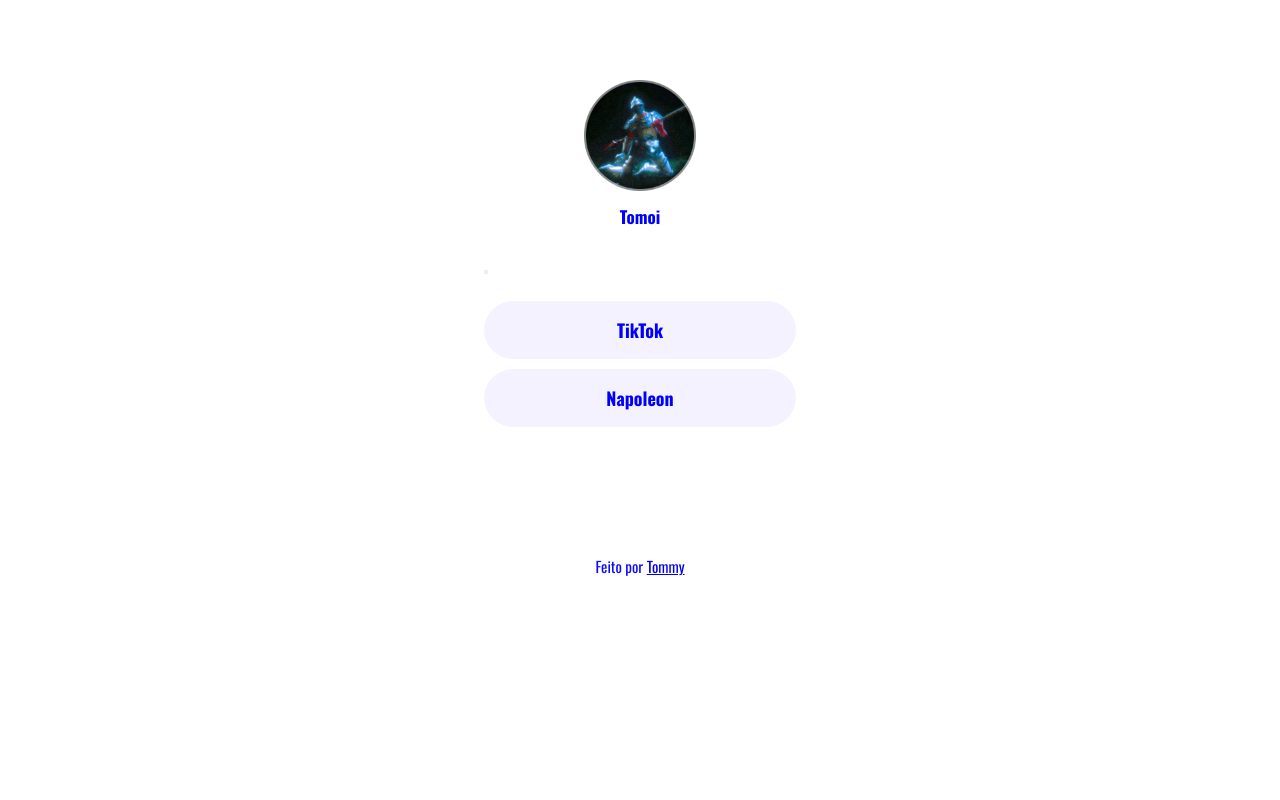
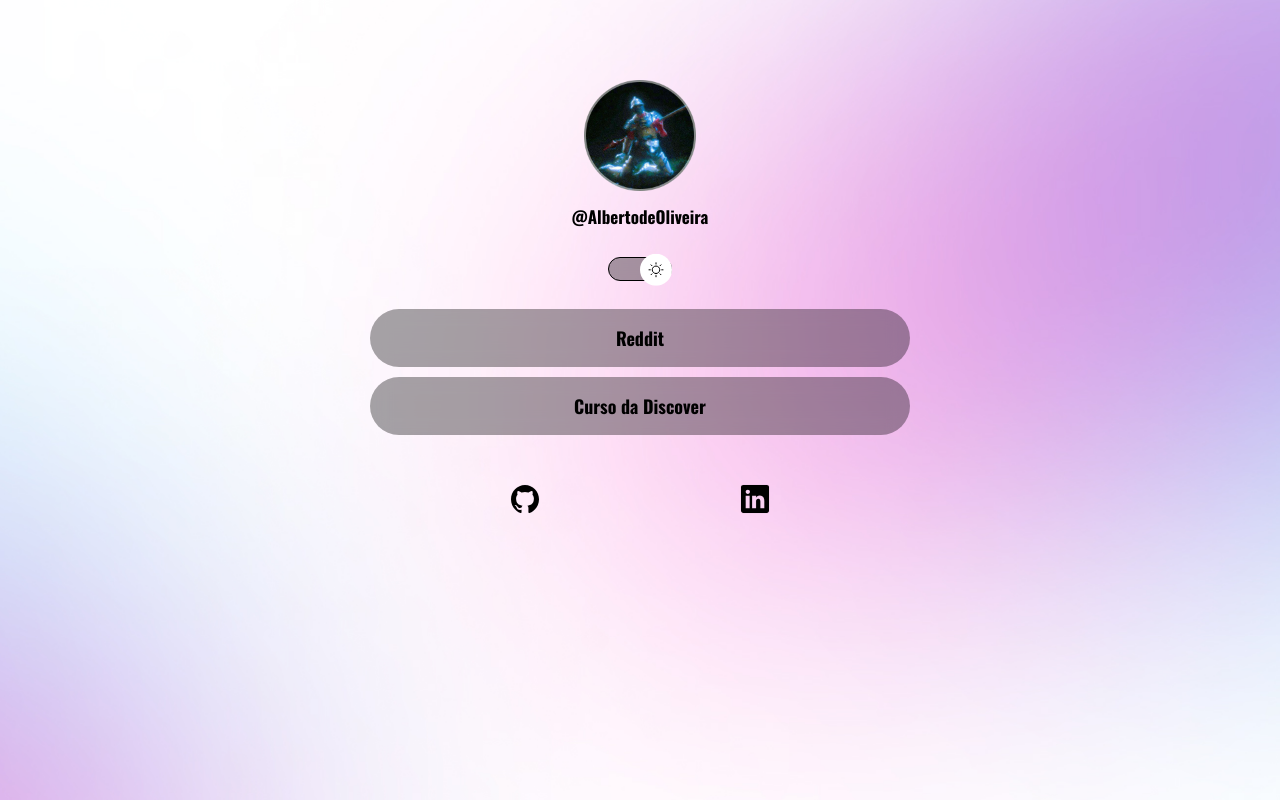
Before and after one commit to Smooth00724/projeto-curso-rocketseat-backend-frontend, a plain HTML site: page index.html in a window 1280 px wide. Shown: the top 800 px of the page. Drawn offline with nearby package versions, Linux system fonts and the light colour scheme.

Commit message:
adjust README links

```diff
--- a/index.html
+++ b/index.html
@@ -15,7 +15,7 @@
     <div id="container">
       <div id="profile">
         <img src="./assets/NovoAvatar.png" alt="Imagem de um cavaleiro medieval ajoelhado sendo empunhalado por uma lança">
-        <p>Tomoi</p>
+        <p>@AlbertodeOliveira</p>
       </div>
 
       <div id="switch" onclick="toggleMode()">
@@ -27,18 +27,18 @@
 
       <ul>
         <li>
-          <a href="https://www.tiktok.com/@tomoiyio?is_from_webapp=1&sender_device=pc" target="_blank">TikTok</a>
+          <a href="https://www.reddit.com/u/Tiny-Arm-6752/s/D4ZO9SyQrz" target="_blank">Reddit</a>
         </li>
         <li>
-          <a href="https://pt.wikipedia.org/wiki/Napole%C3%A3o_Bonaparte" target="_blank">Napoleon</a>
+          <a href="https://app.rocketseat.com.br/journey/discover/contents" target="_blank">Curso da Discover</a>
         </li>
       </ul>
       <div id="Socialink">
-        <a href="https://www.tiktok.com/@tomoiyio?is_from_webapp=1&sender_device=pc" target="_blank" >
-          <ion-icon name="logo-tiktok"></ion-icon>
+        <a href="https://github.com/Smooth00724" target="_blank" >
+          <ion-icon name="logo-github"></ion-icon>
         </a>
-        <a href="https://www.instagram.com/tommyoios/" target="_blank">
-          <ion-icon name="logo-instagram"></ion-icon></a>
+        <a href="https://www.linkedin.com/in/alberto-de-oliveira-1493972bb/" target="_blank">
+          <ion-icon name="logo-linkedin"></ion-icon></a>
 
       </div>
       <footer>
--- a/style.css
+++ b/style.css
@@ -6,16 +6,21 @@
 
 
 :root{
-
-    --text-color: white;
-    --bg-url: url(./assets/Screenshot_1.jpg)
+    --text-color: rgb(251, 251, 252);
+    --bg-url: url(./assets/bg-desktop.jpg);
+    --surface-color: rgba(255, 255, 255, 0.137);
+    --pedro-color: rgb(255, 255, 255);
+    --pé-color: rgb(253, 253, 253);
+    --switch-bg: url(./assets/moon-stars.svg);
 }
 
 .light{
-
-    --text-color: rgb(0, 0, 255);
-    --bg-url: url(./assets/Screenshot_2.jpg)
-
+    --text-color: rgb(0, 0, 0);
+    --bg-url: url(./assets/bg-desktop-light.jpg);
+    --surface-color: rgba(0, 0, 0, 0.349);
+    --pedro-color: rgb(0, 0, 0);
+    --pé-color: rgb(10, 10, 10);
+    --switch-bg: url(./assets/sun.svg);
 }
 
 
@@ -37,18 +42,13 @@ body * {
 
 }
 #container {
-    width: 360px;
+    width: 100%;
+    max-width: 588px;
+    margin: 56px auto ;
+    padding: 0px 24px;
+}
 
-    margin: 56px auto ;
-
-    padding: 0px 24px;
-
-
-
-
-
-
-}
+/* profile */
 #profile{
 
     text-align: center;
@@ -67,10 +67,67 @@ body * {
 
 }
 
+/* switch*/
+
+#switch{
+    width: 64px;
+    position: relative;
+    height: 24px;
+    margin: 4px auto;
+}
 
 
-/* links */
+#switch button {
+    width: 32px;
+    height: 32px;
+    background: white var(--switch-bg) no-repeat center;
+    border: 0;
+    border-radius: 50%;
 
+    position: absolute;
+
+
+
+
+    left: 0;
+    z-index: 1;
+    transform: translateY(-10%);
+
+
+
+
+}
+
+
+.light #switch button{
+
+
+
+
+    right: 0;
+    left: initial;
+
+
+
+
+}
+
+
+
+#switch span {
+    display: block;
+    width: 64px;
+    height: 24px;
+    background: var(--surface-color);
+    border: 1px solid var(--pedro-color);
+    backdrop-filter: blur(4px);
+    -webkit-backdrop-filter: blur(4px);
+    border-radius: 9999px;
+
+}
+
+
+/* ul */
 ul{
 
     list-style: none;
@@ -92,7 +149,7 @@ ul li a{
 
 
 
-    background: rgba(58, 4, 255, 0.051) ;
+    background: var(--surface-color);
     border-radius: 50px;
     backdrop-filter: blur(10px);
 
@@ -109,7 +166,7 @@ ul li a{
 
 ul li a:hover {
 
-    background: rgba(255, 255, 255, 0.151);
+    background: rgba(0, 0, 0, 0.062);
 
 
 
@@ -123,7 +180,7 @@ ul li a:hover {
 
 ion-icon{
 
-    color: white;
+    color: var(--text-color);
     font-size: 32px;
 
 
@@ -172,7 +229,8 @@ footer {
 
     padding: 24px 0px;
     text-align: center;
-    color: rgb(11, 11, 255);
+    color: var(--text-color);
     font-size: 15px;
+    margin-top: 340px;
 
 }
```
Also changed, not shown: 1 other file.
